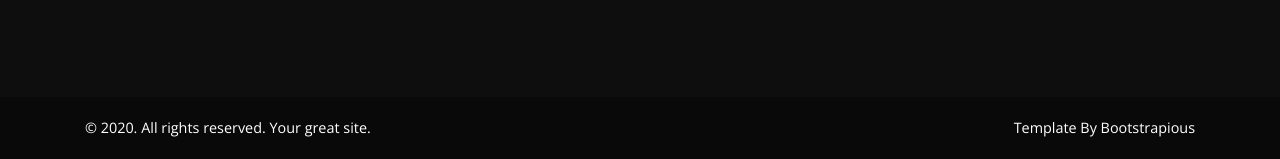
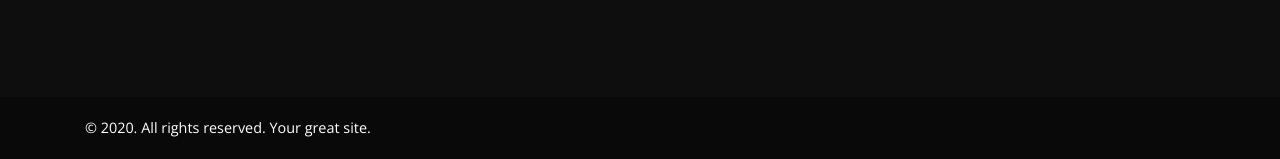
Before and after one commit to mr-ridhor/myblog, a plain HTML site: page index.html in a window 1280 px wide. Shown: the part 4175-4334 px from the top of the page. Drawn offline with nearby package versions, Linux system fonts and the light colour scheme.

Commit message:
Update index.html

```diff
--- a/index.html
+++ b/index.html
@@ -316,7 +316,7 @@
               <p>&copy; 2020. All rights reserved. Your great site.</p>
             </div>
             <div class="col-md-6 text-right">
-              <p>Template By <a href="https://bootstrapious.com/p/bootstrap-carousel" class="text-white">Bootstrapious</a>
+<!--               <p>Template By <a href="https://bootstrapious.com/p/bootstrap-carousel" class="text-white">Bootstrapious</a> -->
                 <!-- Please do not remove the backlink to Bootstrap Temple unless you purchase an attribution-free license @ Bootstrap Temple or support us at http://bootstrapious.com/donate. It is part of the license conditions. Thanks for understanding :)                         -->
               </p>
             </div>
```
